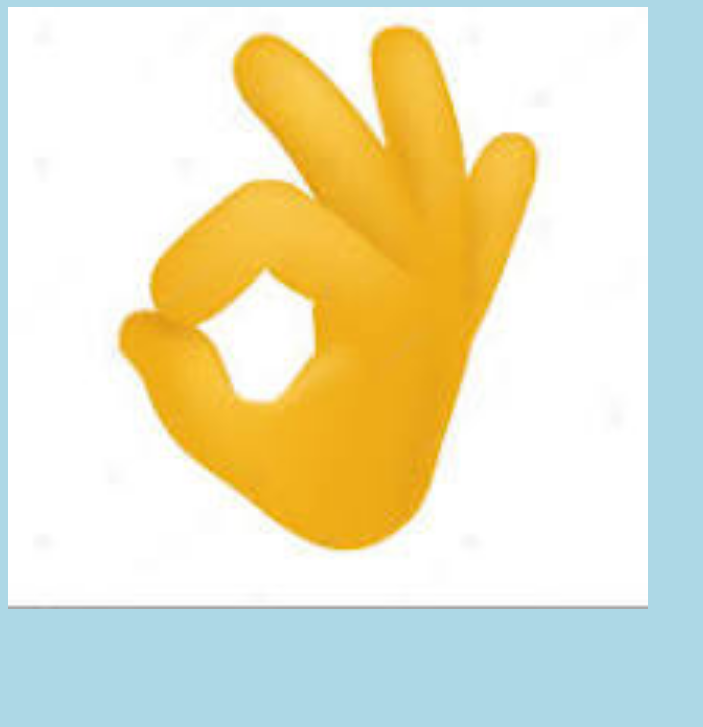
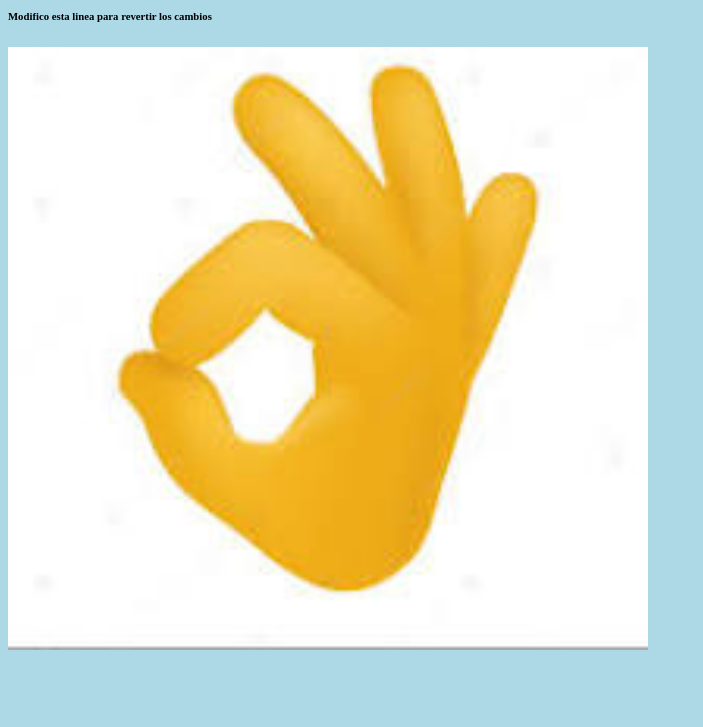
Before and after one commit to Fredy1995/PracticarGit, a plain HTML site: page index.html in a window 1280 px wide. Shown: the part 73-800 px from the top of the page, without its empty margins (0-703 px from the left). Drawn offline with Linux system fonts and the light colour scheme.

Commit message:
Se agrega linea para revertir

```diff
--- a/index.html
+++ b/index.html
@@ -7,6 +7,7 @@
 <body>
 
 <h1>PRACTICA COMANDOS DE GIT!</h1>
+<h6>Modifico esta linea para revertir los cambios</h6>
 <div><img src="img/img1.jpg" alt="Hello Git" style="width:100%;max-width:640px"></div>
 </body>
 </html>
```
